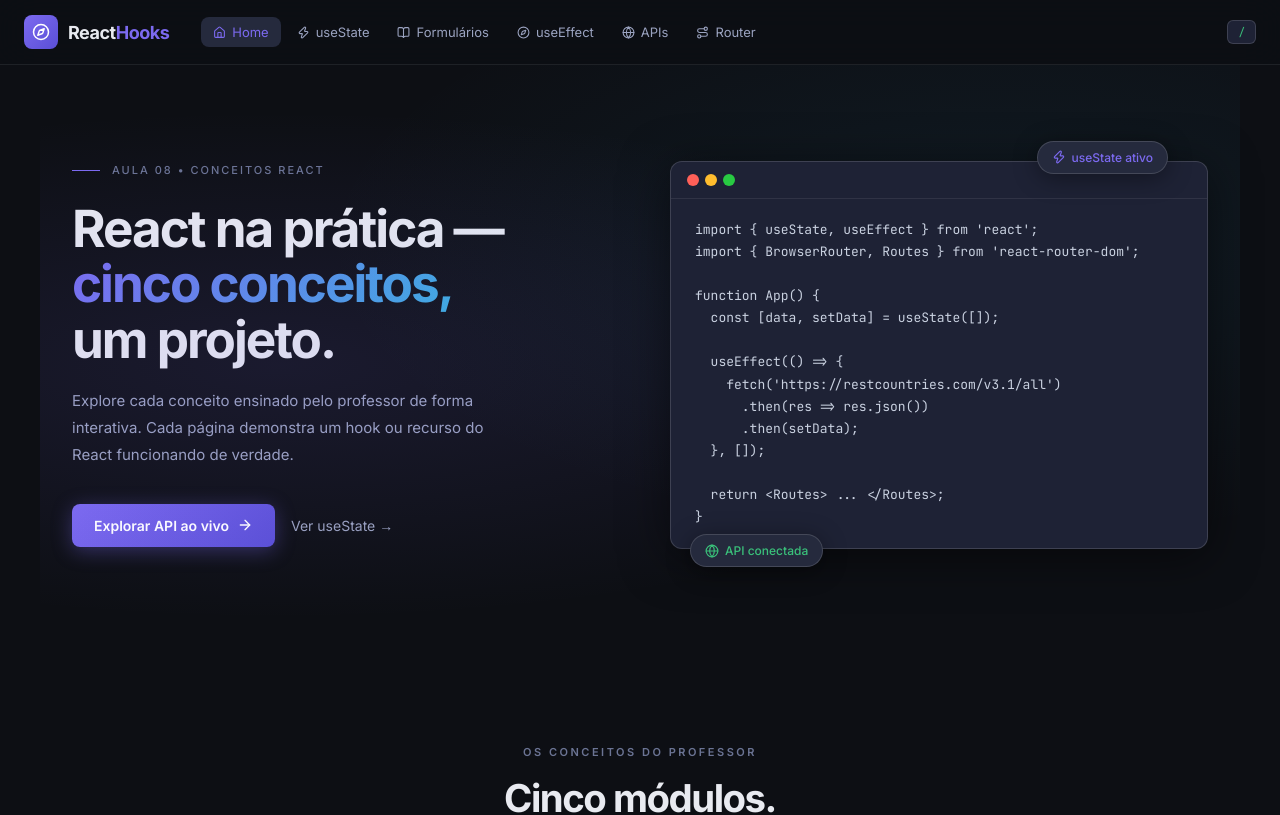
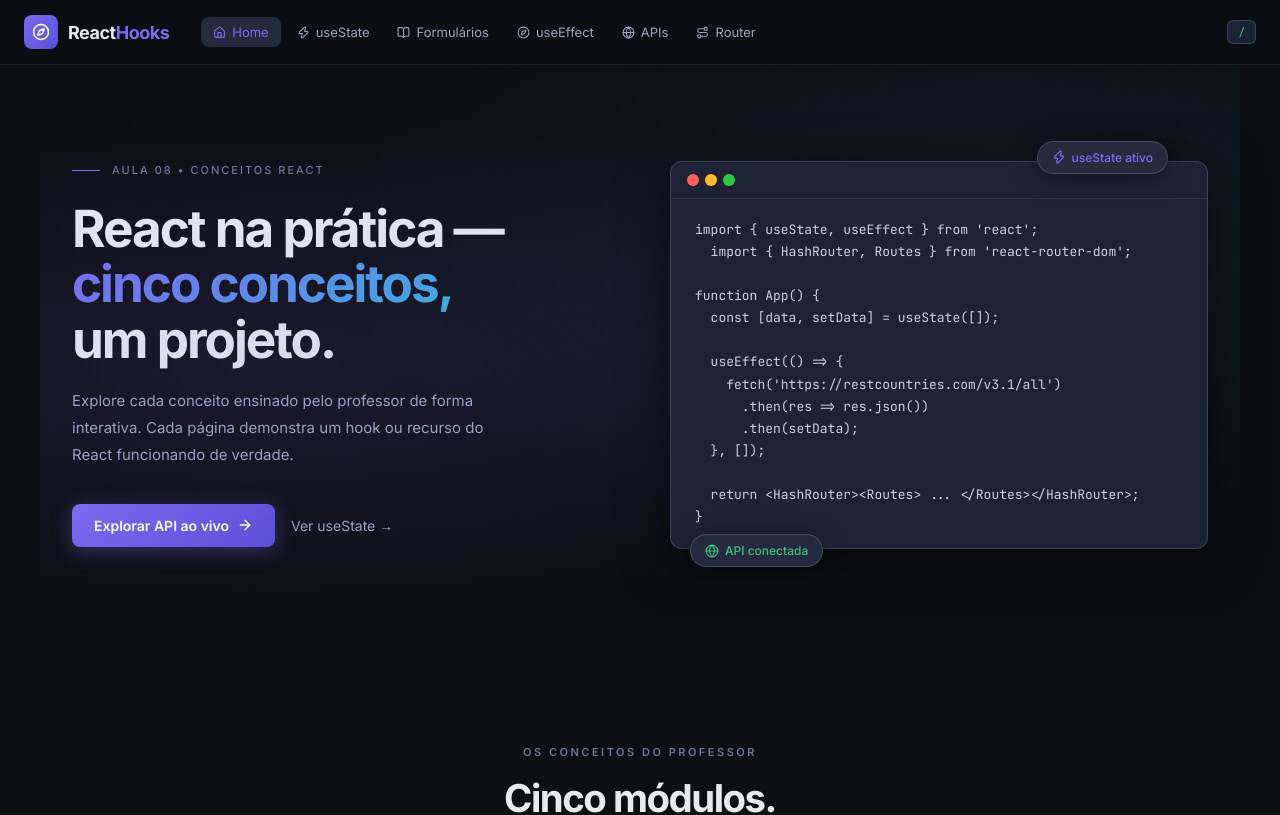
Before and after one commit to Arthur-2612/Country_React, a React (Vite) app: page /#/ in a window 1280 px wide. Shown: the top 815 px of the page. Built offline with nearby package versions, Linux system fonts and the light colour scheme; a web font is replaced by a local one.

Commit message:
fix: replace BrowserRouter with HashRouter for improved routing compatibility in HomePage

```diff
--- a/src/pages/HomePage.jsx
+++ b/src/pages/HomePage.jsx
@@ -81,7 +81,7 @@
               <span style={{ background: '#28ca42' }} />
             </div>
             <pre className="hp-code-block">{`import { useState, useEffect } from 'react';
-import { BrowserRouter, Routes } from 'react-router-dom';
+  import { HashRouter, Routes } from 'react-router-dom';
 
 function App() {
   const [data, setData] = useState([]);
@@ -92,7 +92,7 @@
       .then(setData);
   }, []);
 
-  return <Routes> ... </Routes>;
+  return <HashRouter><Routes> ... </Routes></HashRouter>;
 }`}</pre>
           </div>
           <div className="hp-badge-float hp-badge-1">
```
